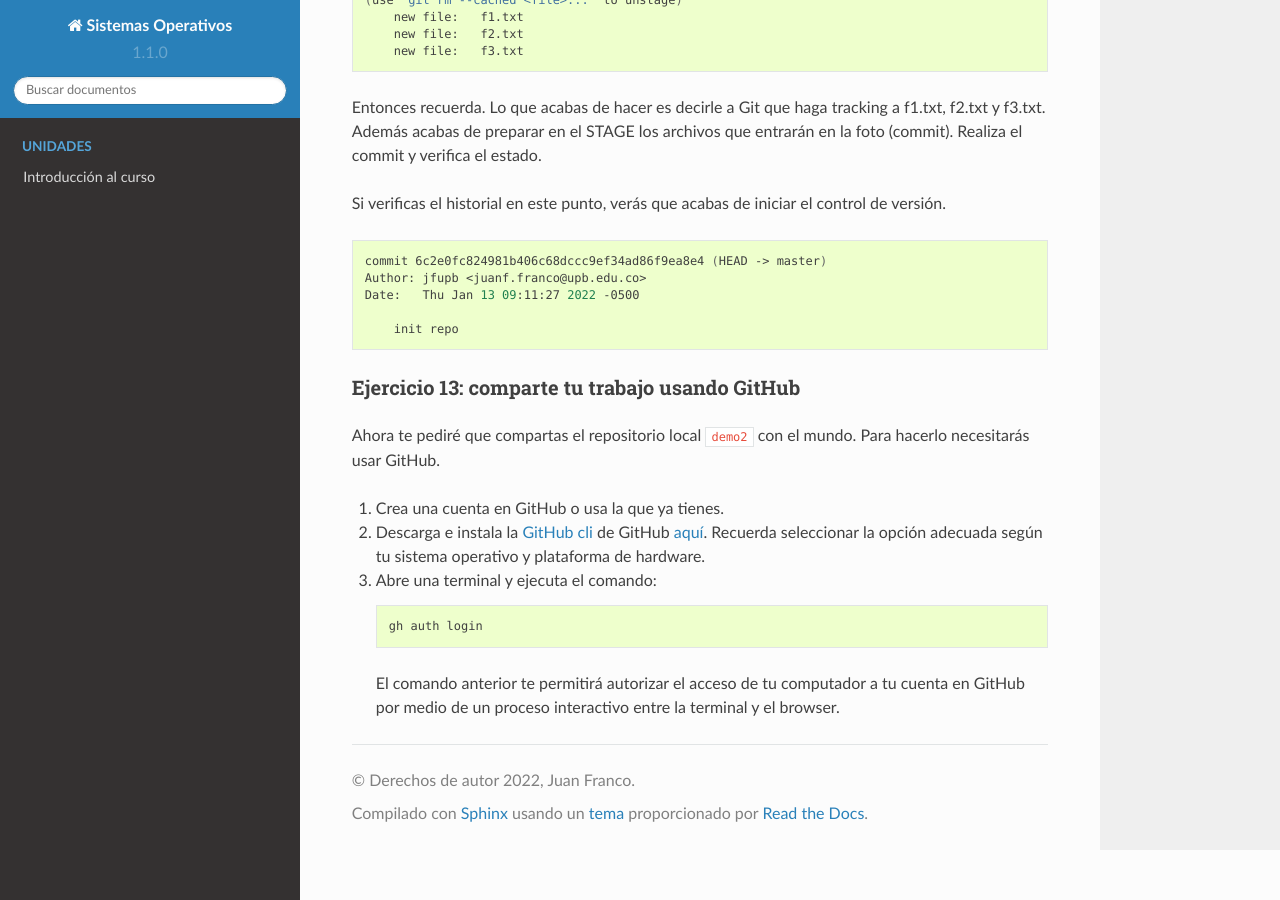
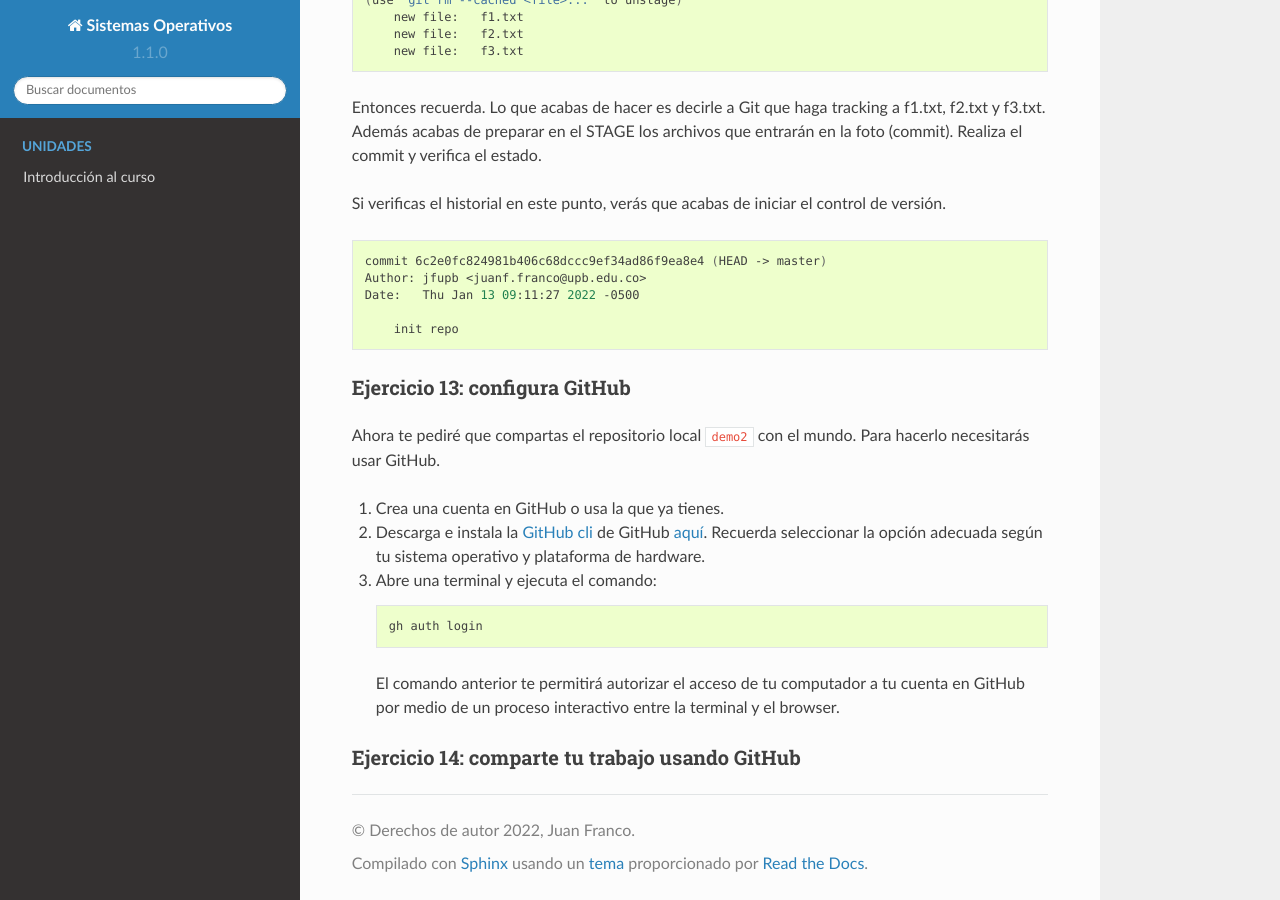
Before and after one commit to juanferfranco/sistemasoperativos, a Sphinx documentation site: the page built from docs/_unidad1/introGit.rst, in a window 1280 px wide and 900 px high, scrolled down 12843 px. Built offline with Sphinx 7.4.7 and the Read the Docs theme 2.0.0, drawn with Linux system fonts in a browser that asks for light colours; pages that are not in the unit, such as notebooks, are missing from menus.

Commit message:
update ejercicio 13

```diff
--- a/docs/_unidad1/introGit.rst
+++ b/docs/_unidad1/introGit.rst
@@ -690,7 +690,7 @@ de versión.
 
         init repo
 
-Ejercicio 13: comparte tu trabajo usando GitHub
+Ejercicio 13: configura GitHub
 ^^^^^^^^^^^^^^^^^^^^^^^^^^^^^^^^^^^^^^^^^^^^^^^^^^
 
 Ahora te pediré que compartas el repositorio local ``demo2`` con el mundo.
@@ -709,3 +709,6 @@ Para hacerlo necesitarás usar GitHub.
    El comando anterior te permitirá autorizar el acceso de tu computador
    a tu cuenta en GitHub por medio de un proceso interactivo entre la terminal
    y el browser.
+
+Ejercicio 14: comparte tu trabajo usando GitHub
+^^^^^^^^^^^^^^^^^^^^^^^^^^^^^^^^^^^^^^^^^^^^^^^^^^
```
